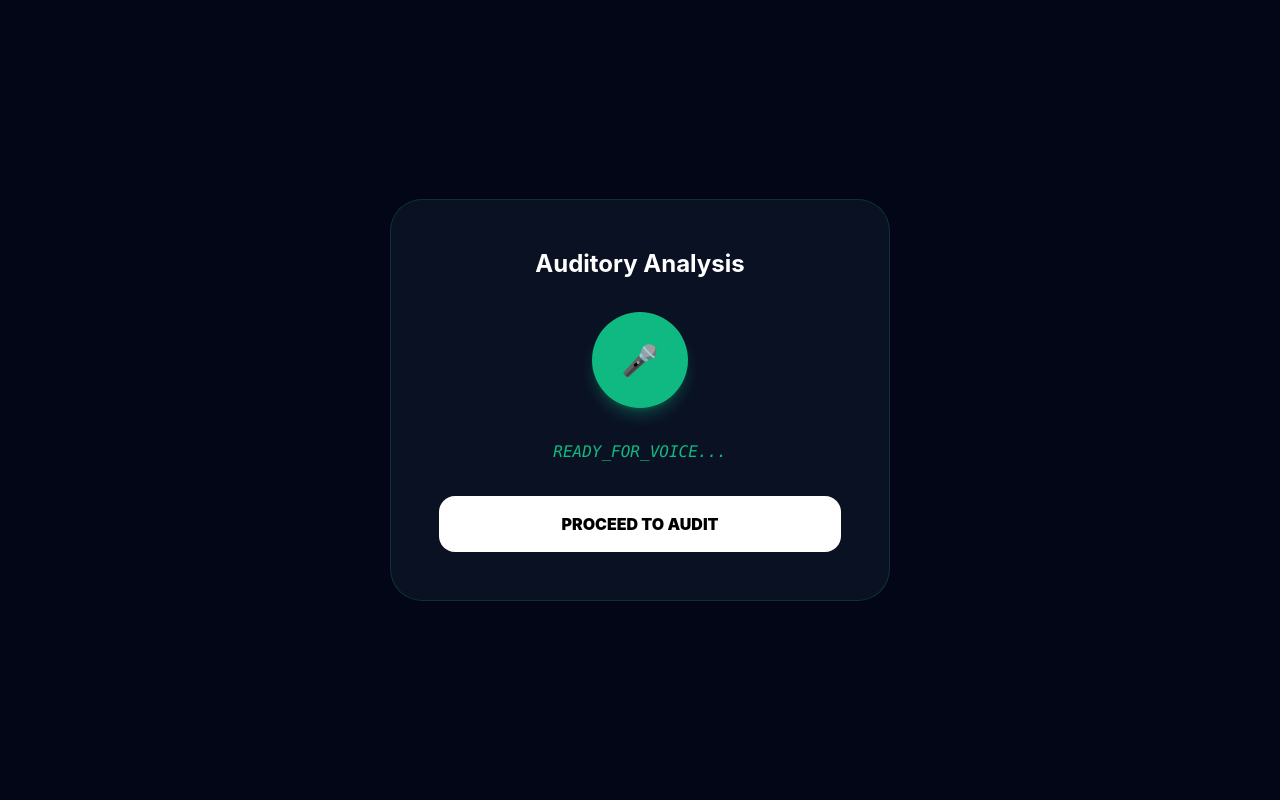
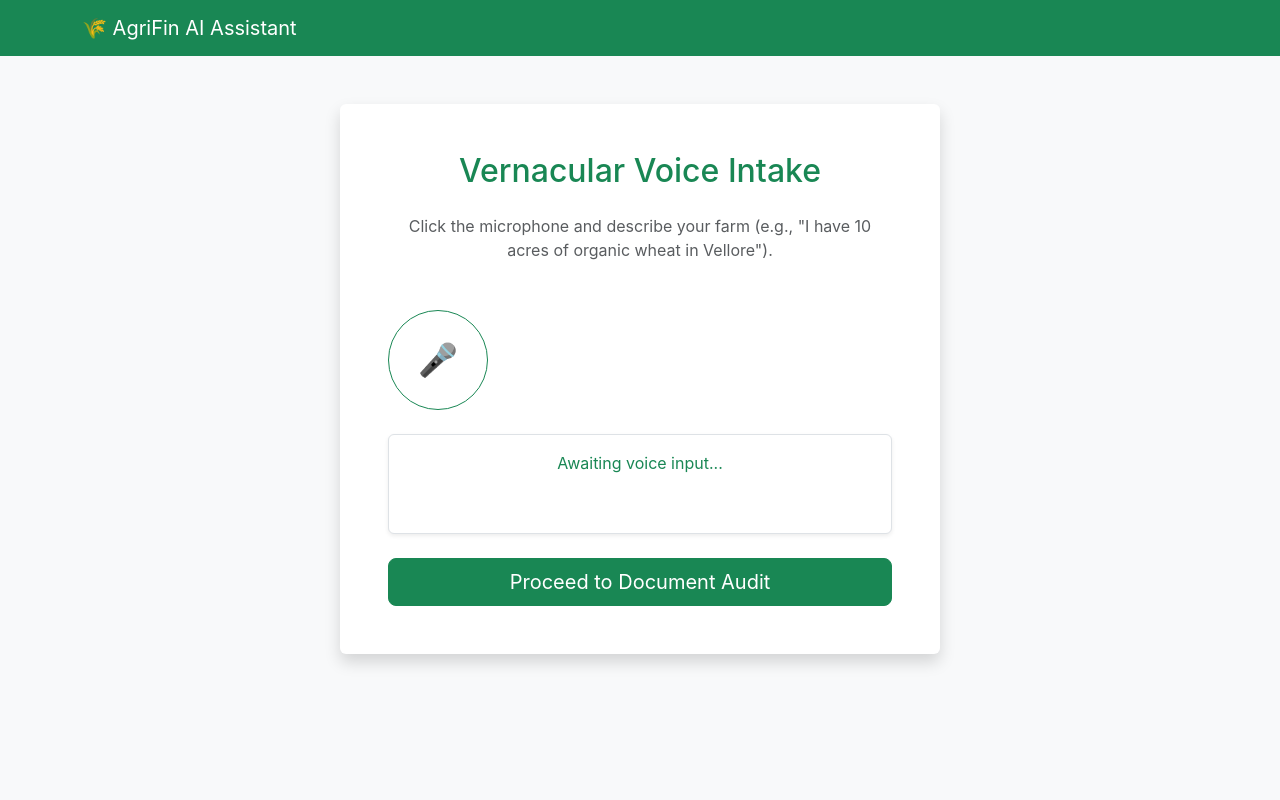
Before and after one commit to TM1476/AgriFin, a Flask app: page /onboarding in a window 1280 px wide. Run offline with Flask 3, Linux system fonts and the light colour scheme; some libraries are stand-ins or nearby versions.

Commit message:
Update onboarding.html

```diff
--- a/templates/onboarding.html
+++ b/templates/onboarding.html
@@ -1,13 +1,47 @@
 <!DOCTYPE html>
 <html>
-<head><script src="https://cdn.tailwindcss.com"></script><link rel="stylesheet" href="/static/css/style.css"></head>
-<body class="flex items-center justify-center min-h-screen text-center">
-    <div class="glass p-12 w-[500px]">
-        <h2 class="text-2xl font-bold mb-8">Auditory Analysis</h2>
-        <div id="mic-btn" class="w-24 h-24 bg-emerald-500 rounded-full mx-auto mb-8 flex items-center justify-center cursor-pointer shadow-lg shadow-emerald-500/30 text-3xl">🎤</div>
-        <div id="v-out" class="font-mono text-emerald-500 mb-8 italic">READY_FOR_VOICE...</div>
-        <a href="/audit" class="block w-full py-4 bg-white text-black font-black rounded-2xl">PROCEED TO AUDIT</a>
+<head>
+    <title>Voice Intake | AgriFin AI</title>
+    <link rel="stylesheet" href="https://cdn.jsdelivr.net/npm/bootstrap@5.3.2/dist/css/bootstrap.min.css">
+    <link rel="stylesheet" href="{{ url_for('static', filename='css/style.css') }}">
+</head>
+<body class="bg-light">
+    <nav class="navbar navbar-dark bg-success mb-5">
+        <div class="container"><a class="navbar-brand" href="/">🌾 AgriFin AI Assistant</a></div>
+    </nav>
+
+    <div class="container text-center">
+        <div class="card shadow border-0 p-5 mx-auto" style="max-width: 600px;">
+            <h2 class="text-success mb-4">Vernacular Voice Intake</h2>
+            <p class="text-muted mb-5">Click the microphone and describe your farm (e.g., "I have 10 acres of organic wheat in Vellore").</p>
+
+            <div id="mic-btn" class="btn btn-outline-success rounded-circle p-4 mb-4" style="width: 100px; height: 100px; display: inline-flex; align-items: center; justify-content: center; font-size: 2rem; cursor: pointer;">
+                🎤
+            </div>
+
+            <div id="v-out" class="p-3 bg-white border rounded mb-4 shadow-sm italic text-success min-vh-10" style="min-height: 100px;">
+                Awaiting voice input...
+            </div>
+
+            <a href="/audit" class="btn btn-success btn-lg w-100">Proceed to Document Audit</a>
+        </div>
     </div>
-    <script src="/static/js/main.js"></script>
+
+    <script>
+        const mic = document.getElementById('mic-btn');
+        mic.onclick = () => {
+            const SpeechRec = window.SpeechRecognition || window.webkitSpeechRecognition;
+            const rec = new SpeechRec();
+            rec.start();
+            mic.classList.add('bg-success', 'text-white');
+            mic.innerText = "Listening...";
+
+            rec.onresult = (e) => {
+                document.getElementById('v-out').innerText = `AI TRANSCRIPT: ${e.results[0][0].transcript}`;
+                mic.classList.remove('bg-success', 'text-white');
+                mic.innerText = "🎤";
+            };
+        };
+    </script>
 </body>
 </html>
```
